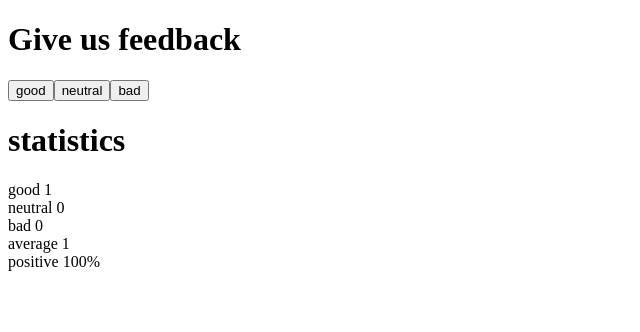
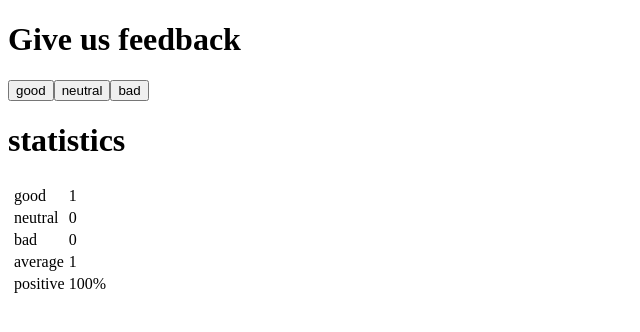
Before and after one commit to TanjaVar/full_stack_mooc_2021, a React (Create React App) app in the folder osa1/unicafe/: page / in a window 1280 px wide. Both pictures are taken after a click on the button "good". Shown: the top 332 px of the page, without its empty margins (0-640 px from the left). Built offline with nearby package versions, Linux system fonts and the light colour scheme.

Commit message:
unicafe 1.11: step6

```diff
--- a/osa1/unicafe/src/App.js
+++ b/osa1/unicafe/src/App.js
@@ -15,44 +15,51 @@ const StatisticsLine = ({ text, pressed, good, bad, neutral }) => {
     if (text === 'good') {
       //console.log('good', props.good)
       return (
-        <div>
-          {text} {good}
-        </div>
+        <>
+          <td>{text}</td>
+          <td>{good}</td>
+        </>
       )
     } else if (text === 'bad') {
       return (
-        <div>
-          {text} {bad}
-        </div>
+        <>
+          <td>{text}</td>
+          <td>{bad}</td>
+        </>
       )
     } else if (text === 'neutral') {
       return (
-        <div>
-        {text} {neutral}
-        </div>
+        <>
+          <td>{text}</td>
+          <td>{neutral}</td>
+        </>
       )
     }
     //calculating average and positive value percentage
     if (text === 'average') {
       const calcAverage = (good + bad)/pressed
       return (
-        <div>
-          {text} {calcAverage}
-        </div>
+        <>
+          <td>{text}</td>
+          <td>{calcAverage}</td>
+        </>
       )
     } else if (text === 'positive') {
       const positivePercentage = (good/pressed)*100
       return (
-        <div>
-          {text} {positivePercentage}%
-        </div>
+        <>
+          <td>{text}</td>
+          <td>{positivePercentage}%</td>
+        </>
       )
     }
 
     return (
-      <div>
-        <p>Error</p>
-      </div>
+      <>
+        <td>
+          <p>Error</p>
+        </td>
+      </>
     )
   }
 
@@ -62,11 +69,39 @@ const Statistics = ({ pressed, good, bad, neutral }) => {
     if (pressed > 0) {
       return (
         <div>
+          <table>
+            <tbody>
+              <tr>
+                <td>
+                  <table>
+                    <tbody>
+                        <tr>
+                          <StatisticsLine text='good' pressed={pressed} good={good} bad={bad} neutral={neutral} />
+                        </tr>
+                        <tr>
+                          <StatisticsLine text='neutral' pressed={pressed} good={good} bad={bad} neutral={neutral}/>
+                        </tr>
+                        <tr>
+                          <StatisticsLine text='bad' pressed={pressed} good={good} bad={bad} neutral={neutral} />
+                        </tr>
+                        <tr>
+                          <StatisticsLine text='average' pressed={pressed} good={good} bad={bad} neutral={neutral}/>
+                        </tr>
+                        <tr>
+                          <StatisticsLine text='positive' pressed={pressed} good={good} bad={bad} neutral={neutral}/>
+                        </tr>
+                    </tbody>
+                  </table>
+                </td>
+              </tr>
+            </tbody>
+          </table>
+          {/*}
           <StatisticsLine text='good' pressed={pressed} good={good} bad={bad} neutral={neutral} />
           <StatisticsLine text='neutral' pressed={pressed} good={good} bad={bad} neutral={neutral}/>
           <StatisticsLine text='bad' pressed={pressed} good={good} bad={bad} neutral={neutral} />
           <StatisticsLine text='average' pressed={pressed} good={good} bad={bad} neutral={neutral}/>
-          <StatisticsLine text='positive' pressed={pressed} good={good} bad={bad} neutral={neutral}/>
+      <StatisticsLine text='positive' pressed={pressed} good={good} bad={bad} neutral={neutral}/> */}
         </div>
       )
     }
```
